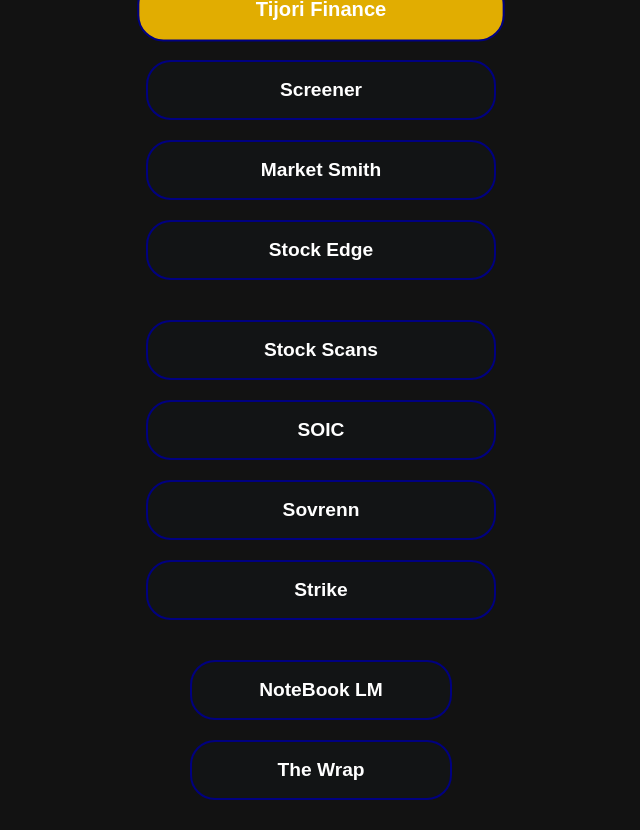
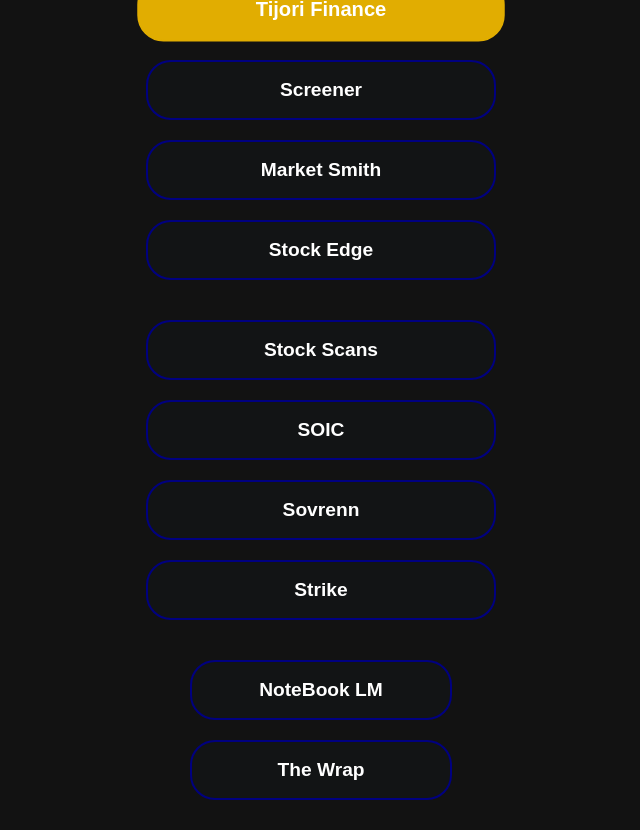
Before and after one commit to Tobinpadavil/research_tools, a plain HTML site: page index.html in a window 1280 px wide. In both pictures the pointer is over the button "Tijori Finance". Shown: the whole page, without its empty margins (319-959 px from the left). Drawn offline with Linux system fonts and the light colour scheme.

Commit message:
Update link.css

```diff
--- a/link.css
+++ b/link.css
@@ -41,6 +41,7 @@ button {
 
 button:hover {
   background-color: #e1ad01;
+  border: solid 2px #e1ad01;
   transform: scale(1.05);
   color: white;
 }
```
